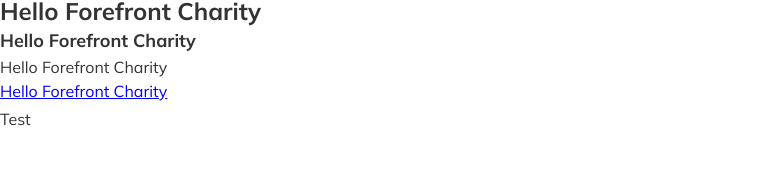
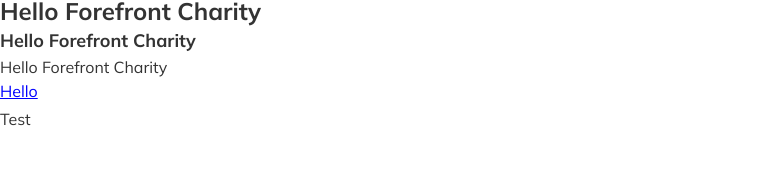
Before and after one commit to brianhkang1/forefront-charity, a Next.js app: page / in a window 1280 px wide. Shown: the part 109-280 px from the top of the page, without its empty margins (0-760 px from the left). Built offline with nearby package versions, Linux system fonts and the light colour scheme.

Commit message:
use <Link/> instead

```diff
--- a/src/app/globals.css
+++ b/src/app/globals.css
@@ -47,31 +47,30 @@
 @layer base {
   h1 {
     font-size: var(--text-4xl);
+    line-height: var(--text-4xl--line-height);
     font-weight: var(--font-weight-bold);
-    line-height: var(--text-4xl--line-height);
   }
 
   h2 {
     font-size: var(--text-2xl);
+    line-height: var(--text-2xl--line-height);
     font-weight: var(--font-weight-bold);
-    line-height: var(--text-2xl--line-height);
   }
 
   h3 {
     font-size: var(--text-lg);
+    line-height: var(--text-lg--line-height);
     font-weight: var(--font-weight-bold);
-    line-height: var(--text-lg--line-height);
   }
 
   p {
     font-size: var(--text-base);
+    line-height: var(--text-base--line-height);
     font-weight: var(--font-weight-normal);
-    line-height: var(--text-base--line-height);
   }
 
   a {
     color: var(--color-link);
     text-decoration: underline;
-    cursor: pointer;
   }
 }
--- a/src/app/page.tsx
+++ b/src/app/page.tsx
@@ -2,6 +2,7 @@
 import Button from '@/components/Button';
 import Title from '@/components/Title';
 import type { Metadata } from 'next';
+import Link from 'next/link';
 
 export const metadata: Metadata = {
   title: 'Home | FOREFRONT Charity',
@@ -18,7 +19,8 @@ export default async function Home() {
         <h2>Hello Forefront Charity</h2>
         <h3>Hello Forefront Charity</h3>
         <p>Hello Forefront Charity</p>
-        <a>Hello Forefront Charity</a>
+
+        <Link href='/'>Hello</Link>
 
         <div className='mt-1'>
           <Button>Test</Button>
```
